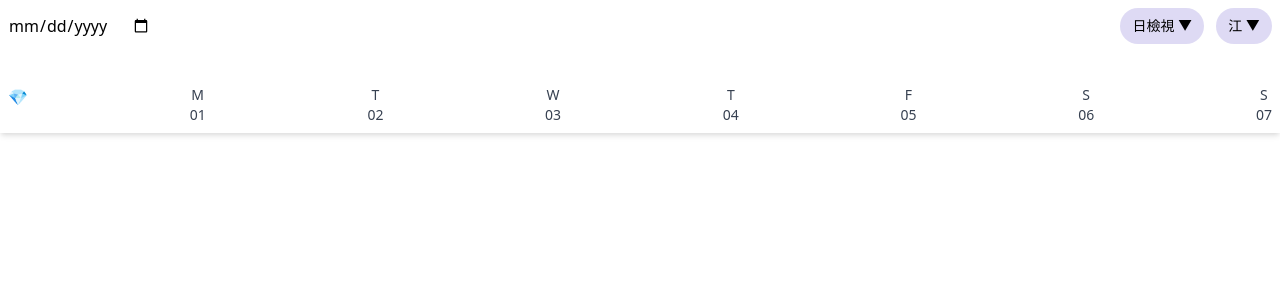
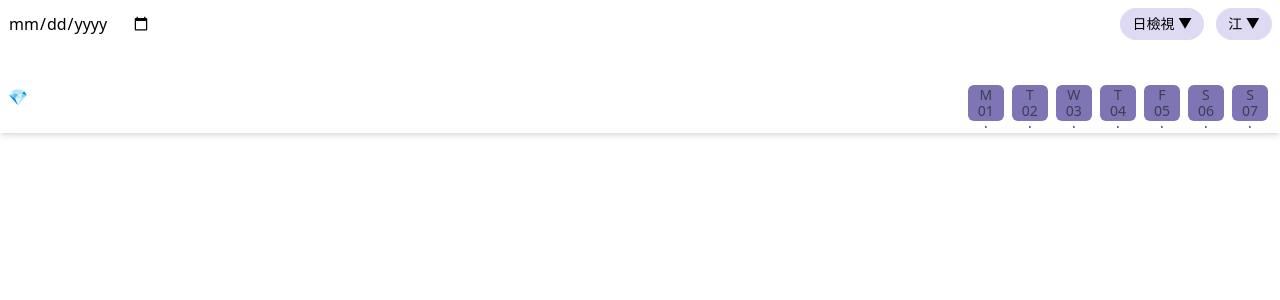
Before and after one commit to Proladon/Calendar-reservation, a Vue app: page / in a window 1280 px wide. Shown: the top 300 px of the page. Built offline with nearby package versions, Linux system fonts and the light colour scheme.

Commit message:
justify headbar day-btn layout

```diff
--- a/src/components/Headbar.vue
+++ b/src/components/Headbar.vue
@@ -14,10 +14,18 @@
     <div class="week-day-container">
       <div class="select-date-btn">💎</div>
 
-      <div class="day-btn" v-for="dTitle, index in dayEnTitle" :key="dTitle">
-        <div class="day-en-tile">{{dTitle}}</div>
-        <div class="day-num">0{{index + 1}}</div>
+      <div class="day-btn-container">
+        <div class="day-btn" v-for="dTitle, index in dayEnTitle" :key="dTitle">
+
+          <div class="day-num-wrapper selected">
+            <div class="day-en-tile">{{dTitle}}</div>
+            <div class="day-num">0{{index + 1}}</div>
+          </div>
+
+          <div class="hint-dot">·</div>
+        </div>
       </div>
+
 
     </div>
 
@@ -40,7 +48,7 @@ export default {
 <style scoped>
 .headbar{
   @apply flex flex-col justify-between;
-  @apply shadow-md h-1/6 p-2;
+  @apply shadow-md h-1/6 px-2 pt-2;
 }
 
 .func-btn-container{
@@ -51,14 +59,11 @@ export default {
   @apply flex justify-between;
 }
 
-.day-btn{
-  @apply flex justify-center items-center;
-  @apply flex-col text-gray-700 text-sm;
-}
+
 
 .change-btn{
   background-color: #DEDAF4;
-  @apply cursor-pointer rounded-full p-2 px-3 text-sm;
+  @apply cursor-pointer rounded-full p-2 px-3 text-sm leading-4;
 }
 
 .cur-date{
@@ -68,4 +73,28 @@ export default {
 .view{
   @apply mr-3;
 }
+
+
+.day-btn-container{
+  @apply flex;
+}
+
+.day-btn{
+  @apply flex justify-center items-center;
+  @apply flex-col text-gray-700 text-sm px-1 text-center ;
+}
+
+.day-num-wrapper{
+  @apply pt-0.5 pb-0.5 px-2.5 leading-4;
+}
+
+.hint-dot{
+  @apply m-0 p-0 text-sm leading-3;
+}
+
+.selected{
+  background-color: #7F74B4;
+  @apply rounded-md
+}
+
 </style>
```
